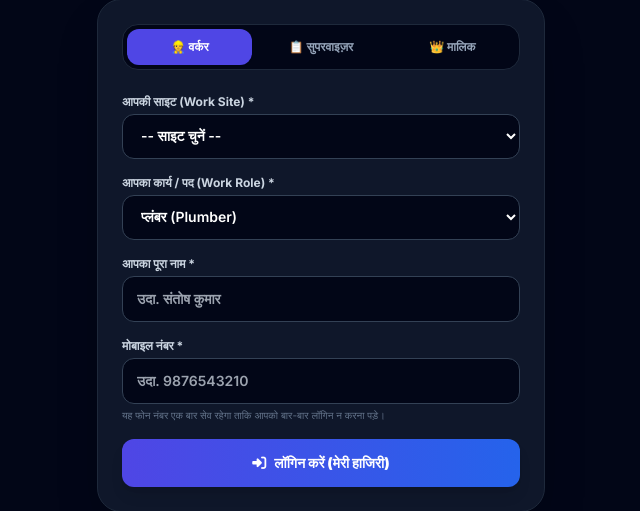
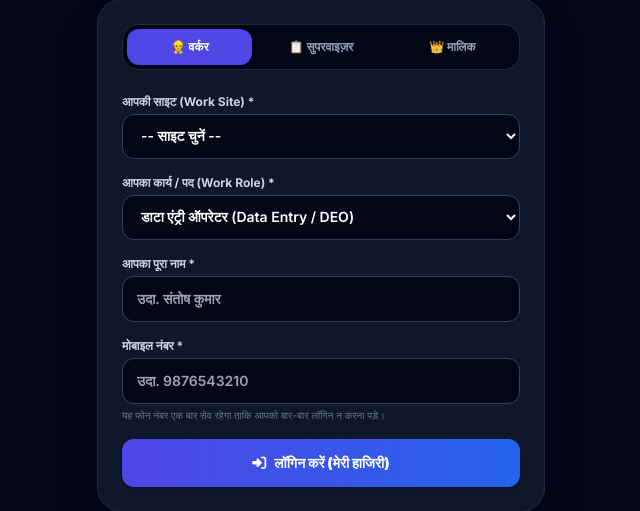
Before and after one commit to subashrajsp143-beep/sandipkumar-tracker, a Flask app: page /login in a window 1280 px wide. Shown: the part 200-711 px from the top of the page, without its empty margins (319-959 px from the left). Run offline with Flask 3, Linux system fonts and the light colour scheme; data comes from the database, SQL or seed files in the repository; some libraries are stand-ins or nearby versions.

Commit message:
Add Data Entry (DEO) to worker and supervisor roles with direct daily entry access

```diff
--- a/app.py
+++ b/app.py
@@ -64,8 +64,13 @@ def ensure_canonical_and_auth():
     is_owner = session.get("is_owner", False) or role == "owner"
 
     # If worker is logged in, restrict to worker portal only (privacy protection)
+    # BUT if worker role is Data Entry / DEO, allow them to also access daily entry!
     if role == "worker":
-        if path not in ["/my-attendance", "/logout", "/api/worker/ping"]:
+        allowed_worker_paths = ["/my-attendance", "/logout", "/api/worker/ping"]
+        worker_role = session.get("worker_role", "")
+        if worker_role in ["Data Entry", "DEO", "डाटा एंट्री"]:
+            allowed_worker_paths.extend(["/entry", "/daily-entry", "/api/entries", "/api/scan-slip", "/api/parse-text"])
+        if path not in allowed_worker_paths:
             return redirect(url_for("my_attendance_portal"))
 
     # If not logged in at all, direct them to login
--- a/templates/geo_attendance.html
+++ b/templates/geo_attendance.html
@@ -286,6 +286,7 @@
             <div>
                 <label class="block text-xs font-bold text-slate-700 mb-1">पद / कार्य (Role) *</label>
                 <select id="workerRole" required class="w-full px-3 py-2.5 rounded-xl border border-slate-300 text-sm font-semibold focus:ring-2 focus:ring-emerald-500">
+                    <option value="Data Entry">डाटा एंट्री (Data Entry / DEO)</option>
                     <option value="Plumber">प्लंबर (Plumber)</option>
                     <option value="Supervisor">सुपरवाइज़र (Supervisor)</option>
                     <option value="GI Mistri">जी.आई. मिस्त्री (GI Mistri)</option>
--- a/templates/login.html
+++ b/templates/login.html
@@ -56,6 +56,7 @@
             <div>
                 <label class="block text-xs font-bold text-slate-300 mb-1">आपका कार्य / पद (Work Role) *</label>
                 <select id="wRole" required class="w-full px-3.5 py-3 rounded-xl bg-slate-950 border border-slate-700 text-white text-sm font-semibold focus:ring-2 focus:ring-indigo-500">
+                    <option value="Data Entry">डाटा एंट्री ऑपरेटर (Data Entry / DEO)</option>
                     <option value="Plumber">प्लंबर (Plumber)</option>
                     <option value="Helper">हेल्पर / मजदूर (Helper)</option>
                     <option value="GI Mistri">जी.आई. मिस्त्री (GI Mistri)</option>
@@ -101,6 +102,7 @@
                 <select id="supRole" required class="w-full px-3.5 py-3 rounded-xl bg-slate-950 border border-slate-700 text-white text-sm font-semibold focus:ring-2 focus:ring-teal-500">
                     <option value="Supervisor">सुपरवाइज़र (Supervisor)</option>
                     <option value="Site Incharge">साइट इनचार्ज (Site Incharge)</option>
+                    <option value="Data Entry">डाटा एंट्री ऑपरेटर (DEO)</option>
                 </select>
             </div>
 
```
Also changed, not shown: templates/worker_portal.html (+10 -0 lines).
